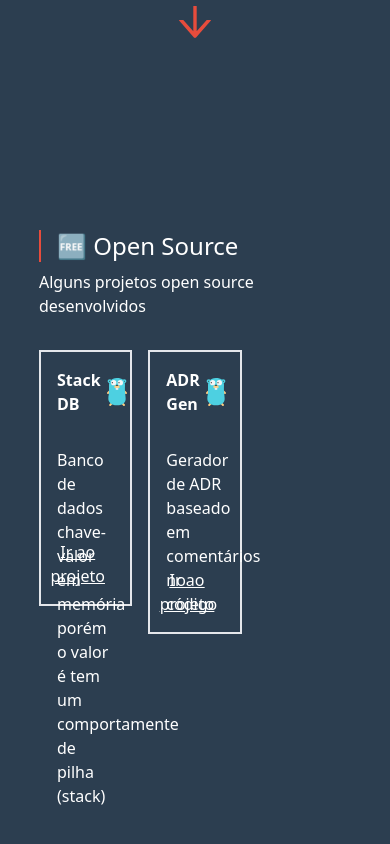
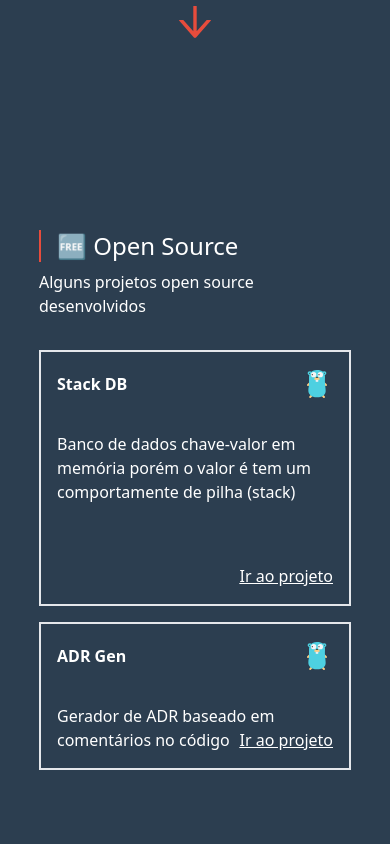
Before and after one commit to lucasres/lucasres.github.io, a website: page index.html in a window 390 px wide. Shown: the part 742-1586 px from the top of the page. Drawn offline with Linux system fonts and the light colour scheme.

Commit message:
fix card open source reponsivel

```diff
--- a/index.html
+++ b/index.html
@@ -30,7 +30,7 @@
                 </h2>
                 <p>Alguns projetos open source desenvolvidos</p>
             </div>
-            <div class="grid grid-cols-3 gap-4">
+            <div class="grid grid-cols-1 md:grid-cols-3 gap-4">
                 <div class="p-4 border-2 relative h-64">
                     <div class="flex justify-between items-center mb-8">
                         <b class="">Stack DB</b>
```
